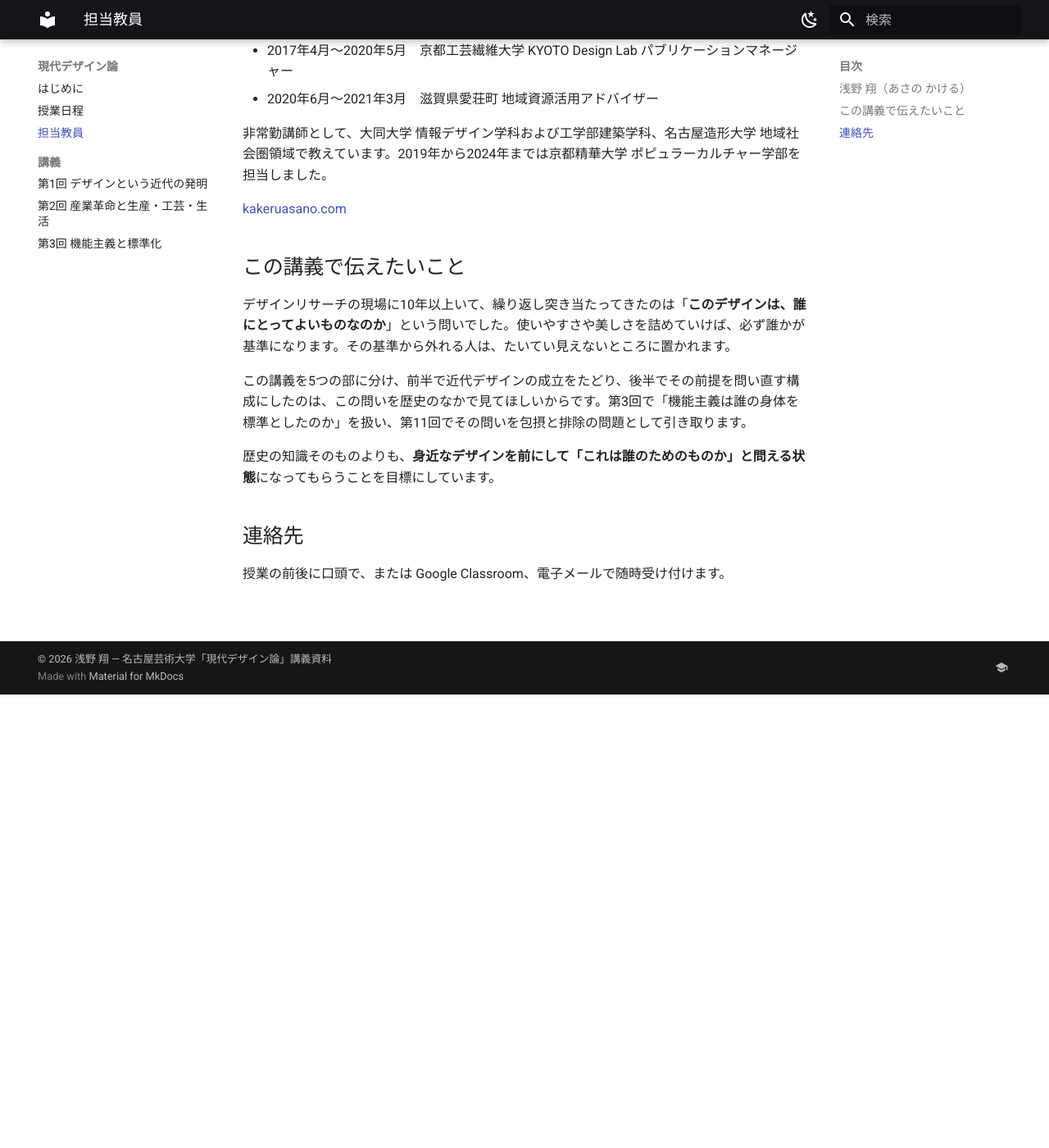
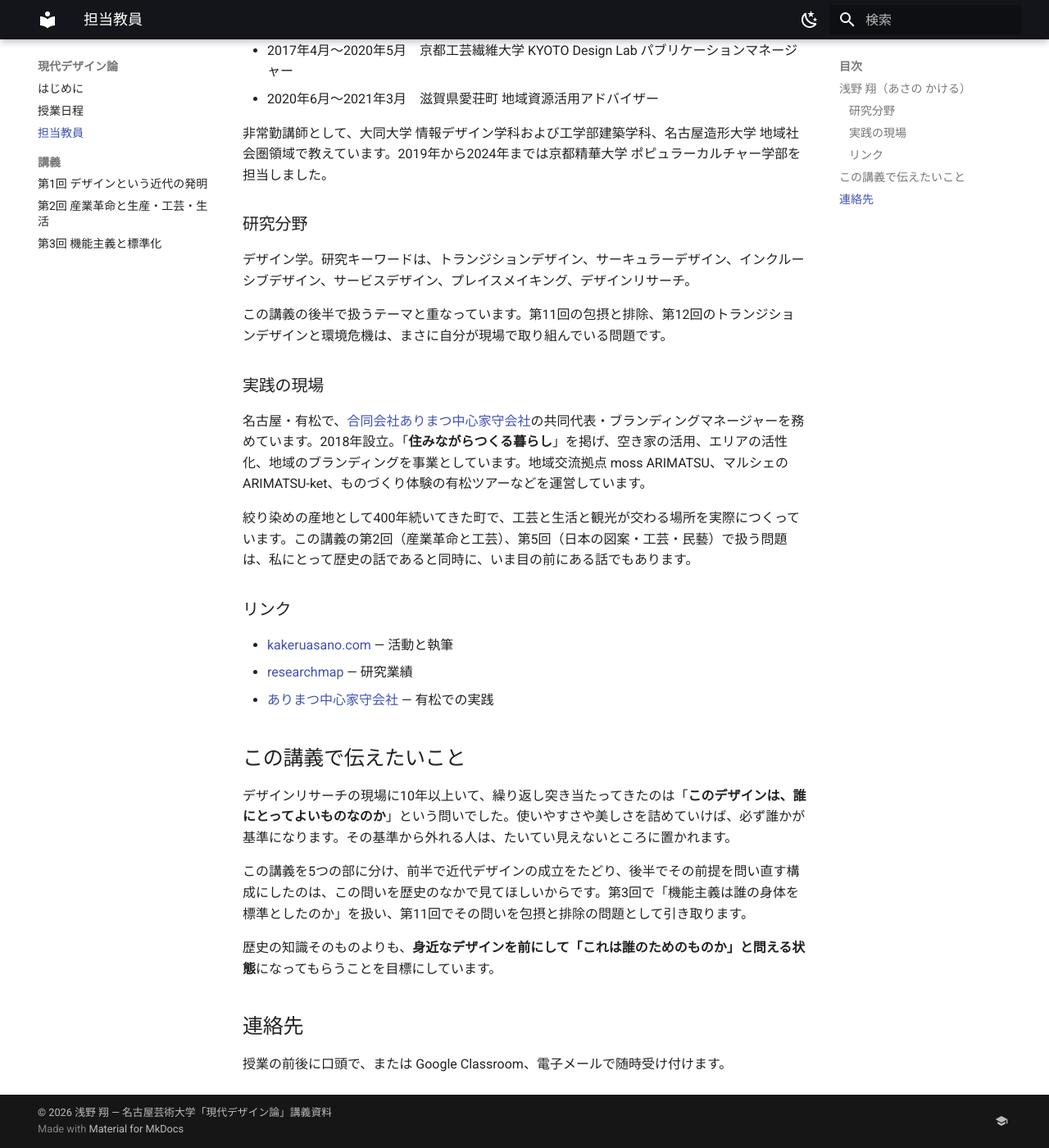
Before and after one commit to ynbr/nua-contemporary-design, an MkDocs documentation site: the page built from docs/about.md, in a window 1280 px wide and 1400 px high, scrolled down 553 px. Shown: the whole window at 82% size. Built offline with MkDocs 1.6.1 and Material for MkDocs 9.7.7, drawn with Linux system fonts in a browser that asks for light colours.

Commit message:
docs: 担当教員ページに研究分野と有松での実践を追記
研究キーワード（トランジション/サーキュラー/インクルーシブデザイン）が
講義後半のテーマと対応していることを示し、researchmap と
ありまつ中心家守会社へのリンクを追加した。

Co-Authored-By: Claude Opus 5 (1M context) <noreply@anthropic.com>
Claude-Session: https://claude.ai/code/session_015uGJdpik9H1Q4J9yrdqFQq

```diff
--- a/docs/about.md
+++ b/docs/about.md
@@ -15,7 +15,23 @@
 
 非常勤講師として、大同大学 情報デザイン学科および工学部建築学科、名古屋造形大学 地域社会圏領域で教えています。2019年から2024年までは京都精華大学 ポピュラーカルチャー学部を担当しました。
 
-[kakeruasano.com](https://kakeruasano.com/)
+### 研究分野
+
+デザイン学。研究キーワードは、トランジションデザイン、サーキュラーデザイン、インクルーシブデザイン、サービスデザイン、プレイスメイキング、デザインリサーチ。
+
+この講義の後半で扱うテーマと重なっています。第11回の包摂と排除、第12回のトランジションデザインと環境危機は、まさに自分が現場で取り組んでいる問題です。
+
+### 実践の現場
+
+名古屋・有松で、[合同会社ありまつ中心家守会社](https://yamori.armt.jp/)の共同代表・ブランディングマネージャーを務めています。2018年設立。「**住みながらつくる暮らし**」を掲げ、空き家の活用、エリアの活性化、地域のブランディングを事業としています。地域交流拠点 moss ARIMATSU、マルシェの ARIMATSU-ket、ものづくり体験の有松ツアーなどを運営しています。
+
+絞り染めの産地として400年続いてきた町で、工芸と生活と観光が交わる場所を実際につくっています。この講義の第2回（産業革命と工芸）、第5回（日本の図案・工芸・民藝）で扱う問題は、私にとって歴史の話であると同時に、いま目の前にある話でもあります。
+
+### リンク
+
+- [kakeruasano.com](https://kakeruasano.com/) — 活動と執筆
+- [researchmap](https://researchmap.jp/kasano09) — 研究業績
+- [ありまつ中心家守会社](https://yamori.armt.jp/) — 有松での実践
 
 ## この講義で伝えたいこと
 
```
